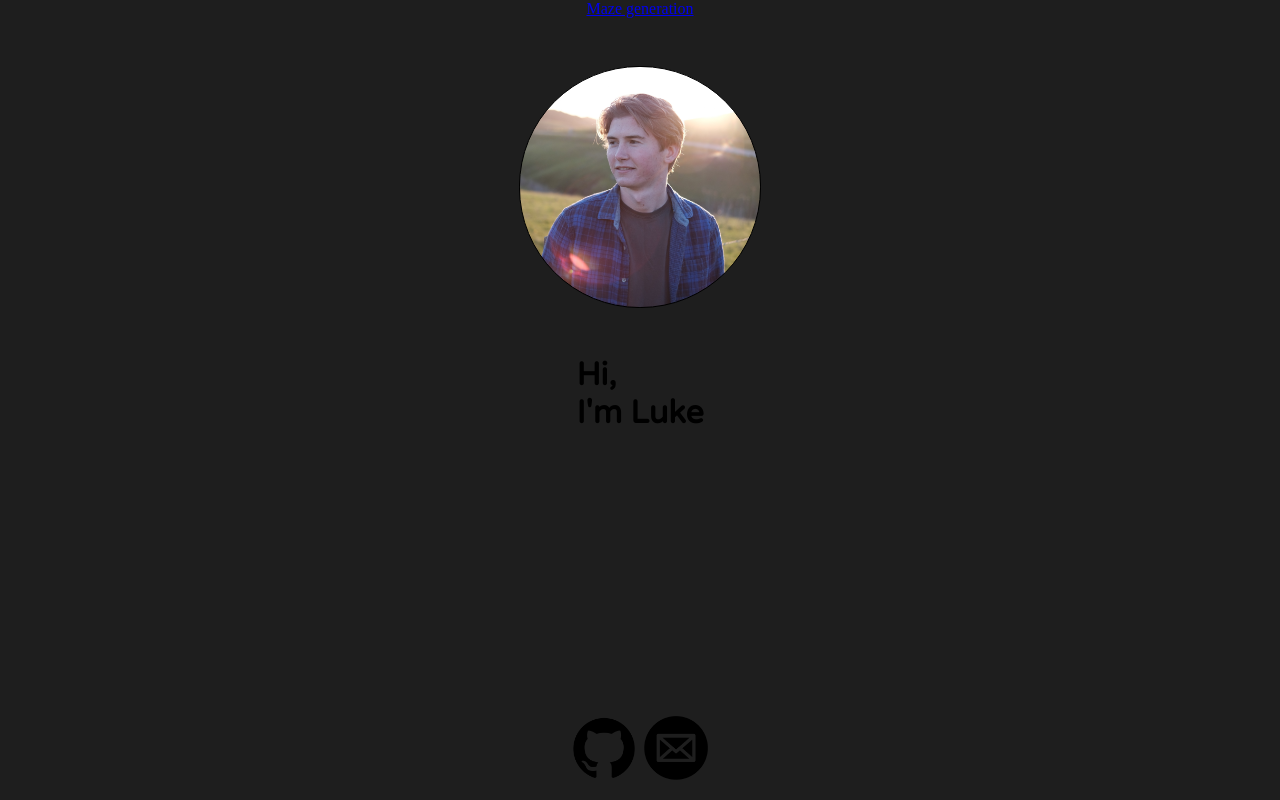
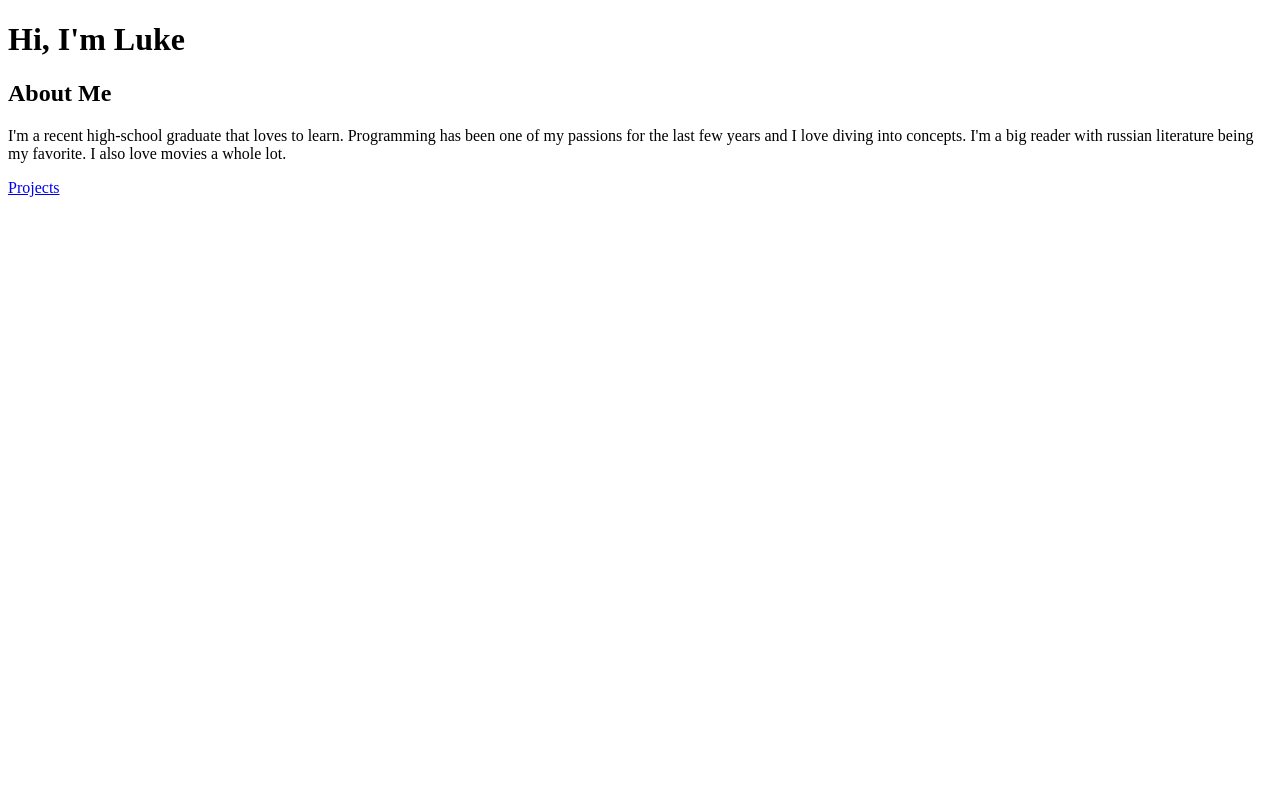
Before and after one commit to LukeEades/lukeeades.github.io, a plain HTML site: page index.html in a window 1280 px wide. Drawn offline with Linux system fonts and the light colour scheme.

Commit message:
changed design

```diff
--- a/index.html
+++ b/index.html
@@ -8,16 +8,11 @@
     <title>Personal Website</title>
 </head>
 <body>
-    <header><a href="./mazes.html">Maze generation</a></header>
-    <div class="center-content">
-        <div id="portrait-photo"></div>
-        <h1 id="greet">Hi, <br>I'm Luke</h1>
+    <h1>Hi, I'm Luke</h1>
+    <div>
+        <h2>About Me</h2>
+        <p>I'm a recent high-school graduate that loves to learn. Programming has been one of my passions for the last few years and I love diving into concepts. I'm a big reader with russian literature being my favorite. I also love movies a whole lot.</p>
     </div>
-    <footer>
-        <ul>
-            <li><a href="https://github.com/LukeEades"><img src="./resources/images/github-mark.png" alt="github-mark"></a></li>
-            <li><a href="#"><img src="./resources/images/mail-icon.png" alt="mail-icon"></a></li>
-        </ul>
-    </footer>
+    <a href="./projects.html">Projects</a>
 </body>
 </html>
--- a/style.css
+++ b/style.css
@@ -1,53 +1,4 @@
-*{
-    padding: 0;
-    margin: 0;
-}
 @font-face {
     font-family: soft-font;
     src: url("../resources/fonts/VarelaRound-Regular.ttf");
 }
-img{
-    --width: 4rem;
-    width: var(--width);
-    height: var(--width);
-    filter: brightness(0%);
-}
-/* img:hover{
-    cursor: pointer;
-} */
-footer{
-    margin-top: auto;
-    margin-bottom: 1rem;
-}
-ul{
-    list-style-type: none;
-    display: grid;
-    grid-auto-flow: column;
-    gap:.5rem;
-}
-#portrait-photo{
-    --width: calc(18vw + 10px);
-    width: var(--width);
-    height: var(--width);
-    background-image: url("../resources/images/portrait.jpg");
-    background-size: cover;
-    background-position: center center;
-    border-radius: calc(var(--width)/2);
-    border: black solid 1px;
-    margin: 3rem;
-}
-.center-content{
-    display: flex;
-    flex-direction: column;
-    align-items: center;
-}
-body{
-    min-height: 100vh;
-    background-color: #1e1e1e;
-    display: flex;
-    flex-direction: column;
-    align-items: center;
-}
-#greet{
-    font-family:soft-font;
-}
```
Also changed, not shown: projects.html (added, +16 -0 lines), projects/maze/src/mazes.html (renamed from mazes.html, +11 -11 lines), projects/maze/scripts/aldous_broder.js (renamed from scripts/aldous_broder.js), projects/maze/scripts/binary_tree.js (renamed from scripts/binary_tree.js), projects/maze/scripts/dfs.js (renamed from scripts/dfs.js), projects/maze/scripts/ellers.js (renamed from scripts/ellers.js), projects/maze/scripts/graph.js (renamed from scripts/graph.js), projects/maze/scripts/growing_tree.js (renamed from scripts/growing_tree.js), projects/maze/scripts/hunt_kill.js (renamed from scripts/hunt_kill.js), projects/maze/scripts/kruskals.js (renamed from scripts/kruskals.js), projects/maze/scripts/prims.js (renamed from scripts/prims.js), projects/maze/scripts/recursive_division.js (renamed from scripts/recursive_division.js), projects/maze/scripts/script.js (added), projects/maze/scripts/sidewinder.js (renamed from scripts/sidewinder.js), 2 more files.
